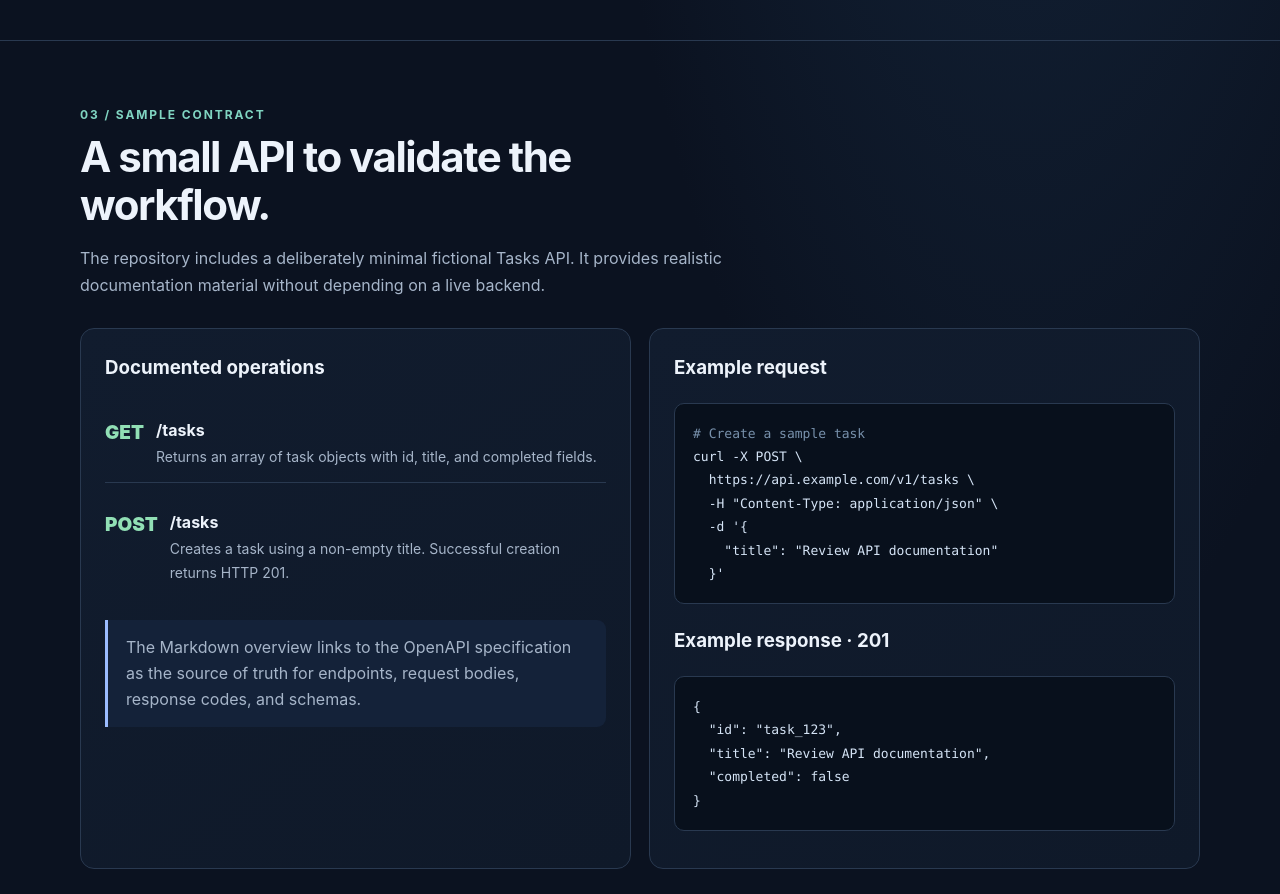
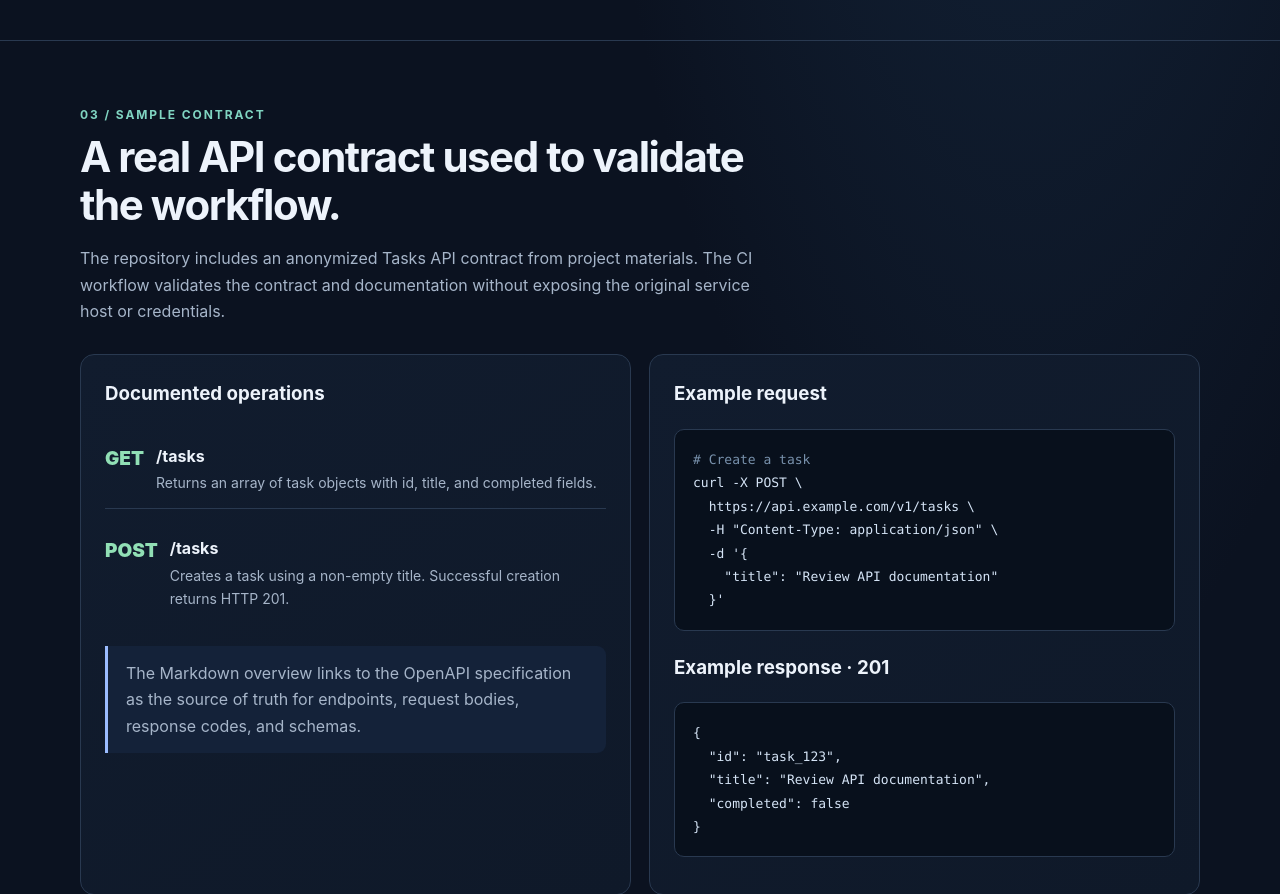
Before and after one commit to ekatmoz88-alt/technical-writing-workflows, a plain HTML site: page index.html in a window 1280 px wide. Shown: the part 1780-2674 px from the top of the page. Drawn offline with Linux system fonts and the light colour scheme.

Commit message:
Correct real project and API documentation context

```diff
--- a/index.html
+++ b/index.html
@@ -55,13 +55,13 @@
   </div></section>
 
   <section id="example"><div class="wrap">
-    <div class="section-head"><div class="eyebrow">03 / Sample contract</div><h2>A small API to validate the workflow.</h2><p>The repository includes a deliberately minimal fictional Tasks API. It provides realistic documentation material without depending on a live backend.</p></div>
+    <div class="section-head"><div class="eyebrow">03 / Sample contract</div><h2>A real API contract used to validate the workflow.</h2><p>The repository includes an anonymized Tasks API contract from project materials. The CI workflow validates the contract and documentation without exposing the original service host or credentials.</p></div>
     <div class="split">
       <div class="panel"><h3>Documented operations</h3><div class="checks">
         <div class="check"><span class="tick">GET</span><div><strong>/tasks</strong><p>Returns an array of task objects with id, title, and completed fields.</p></div></div>
         <div class="check"><span class="tick">POST</span><div><strong>/tasks</strong><p>Creates a task using a non-empty title. Successful creation returns HTTP 201.</p></div></div>
       </div><div class="note">The Markdown overview links to the OpenAPI specification as the source of truth for endpoints, request bodies, response codes, and schemas.</div></div>
-      <div class="panel"><h3>Example request</h3><pre class="code"><span class="comment"># Create a sample task</span>
+      <div class="panel"><h3>Example request</h3><pre class="code"><span class="comment"># Create a task</span>
 curl -X POST \
   https://api.example.com/v1/tasks \
   -H "Content-Type: application/json" \
@@ -112,7 +112,7 @@ lychee --verbose --no-progress './**/*.md'</pre><p style="color:var(--muted);fon
   <section id="repository"><div class="wrap">
     <div class="section-head"><div class="eyebrow">06 / Source</div><h2>Explore the project.</h2><p>Review the workflow, sample API contract, and Markdown overview in the public repository.</p></div>
     <div class="actions"><a class="btn primary" href="https://github.com/ekatmoz88-alt/technical-writing-workflows">GitHub repository ↗</a><a class="btn" href="https://github.com/ekatmoz88-alt/technical-writing-workflows/blob/main/.github/workflows/lint.yml">View CI workflow ↗</a><a class="btn" href="https://github.com/ekatmoz88-alt/technical-writing-workflows/blob/main/openapi/openapi.yaml">View OpenAPI spec ↗</a><a class="btn" href="https://github.com/ekatmoz88-alt/technical-writing-workflows/blob/main/docs/tasks-api-overview.md">Read API overview ↗</a></div>
-    <div class="note">Scope: this is a documentation quality automation example, not a complete API implementation or a production deployment pipeline.</div>
+    <div class="note">Scope: this is the real documentation quality automation workflow. It validates API and Markdown artefacts; API deployment is managed separately.</div>
   </div></section>
 </main>
 <footer class="footer"><div class="wrap footer-inner"><span>Technical Writing Workflows · Docs-as-Code case study</span><span>Built with HTML and CSS · Hosted with GitHub Pages</span></div></footer>
```
